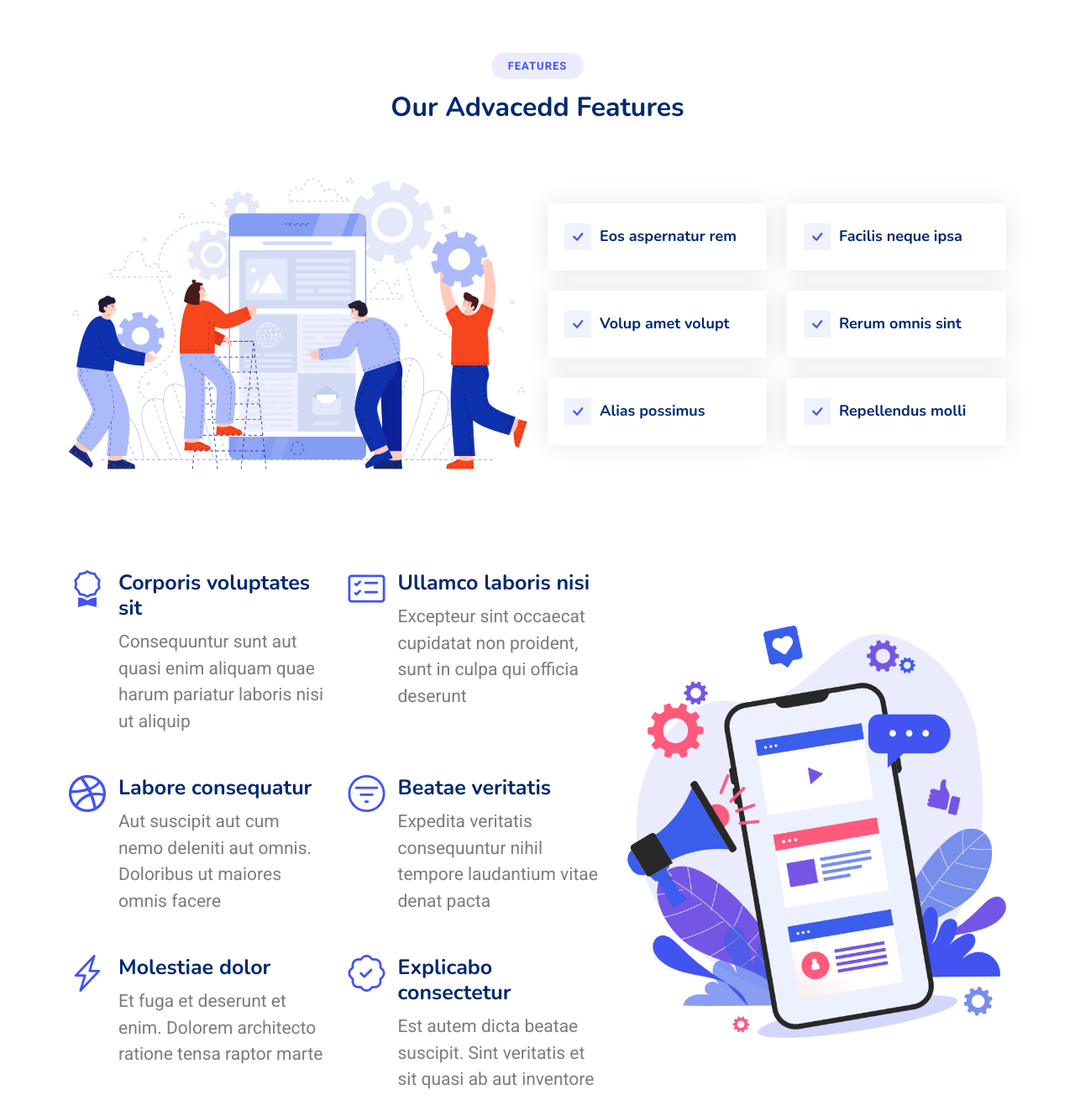
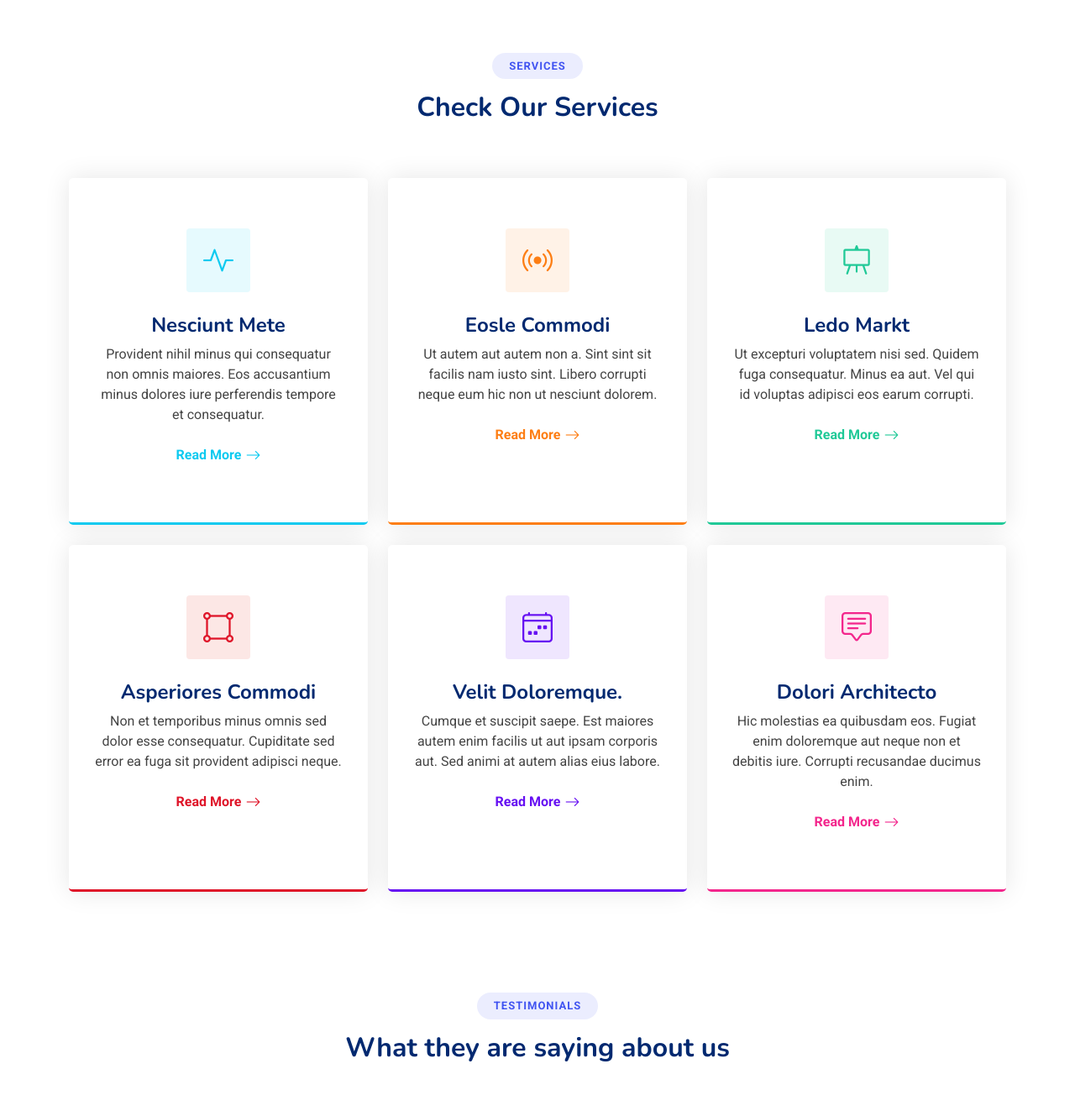
Before and after one commit to Zehiaelramos/odt, a plain HTML site: page index.html in a window 1280 px wide. Shown: the part 4958-6287 px from the top of the page at 84% size. Drawn offline with nearby package versions, Linux system fonts and the light colour scheme.

Commit message:
Remove features section

```diff
--- a/index.html
+++ b/index.html
@@ -518,165 +518,6 @@
     </section>
     <!-- /Stats Section -->
 
-    <!-- Features Section -->
-    <section id="features" class="features section">
-
-      <!-- Section Title -->
-      <div class="container section-title" data-aos="fade-up">
-        <h2>Features</h2>
-        <p>Our Advacedd Features<br></p>
-      </div>
-      <!-- End Section Title -->
-
-      <div class="container">
-
-        <div class="row gy-5">
-
-          <div class="col-xl-6" data-aos="zoom-out" data-aos-delay="100">
-            <img src="assets/img/features.png" class="img-fluid" alt="">
-          </div>
-
-          <div class="col-xl-6 d-flex">
-            <div class="row align-self-center gy-4">
-
-              <div class="col-md-6" data-aos="fade-up" data-aos-delay="200">
-                <div class="feature-box d-flex align-items-center">
-                  <i class="bi bi-check"></i>
-                  <h3>Eos aspernatur rem</h3>
-                </div>
-              </div>
-              <!-- End Feature Item -->
-
-              <div class="col-md-6" data-aos="fade-up" data-aos-delay="300">
-                <div class="feature-box d-flex align-items-center">
-                  <i class="bi bi-check"></i>
-                  <h3>Facilis neque ipsa</h3>
-                </div>
-              </div>
-              <!-- End Feature Item -->
-
-              <div class="col-md-6" data-aos="fade-up" data-aos-delay="400">
-                <div class="feature-box d-flex align-items-center">
-                  <i class="bi bi-check"></i>
-                  <h3>Volup amet volupt</h3>
-                </div>
-              </div>
-              <!-- End Feature Item -->
-
-              <div class="col-md-6" data-aos="fade-up" data-aos-delay="500">
-                <div class="feature-box d-flex align-items-center">
-                  <i class="bi bi-check"></i>
-                  <h3>Rerum omnis sint</h3>
-                </div>
-              </div>
-              <!-- End Feature Item -->
-
-              <div class="col-md-6" data-aos="fade-up" data-aos-delay="600">
-                <div class="feature-box d-flex align-items-center">
-                  <i class="bi bi-check"></i>
-                  <h3>Alias possimus</h3>
-                </div>
-              </div>
-              <!-- End Feature Item -->
-
-              <div class="col-md-6" data-aos="fade-up" data-aos-delay="700">
-                <div class="feature-box d-flex align-items-center">
-                  <i class="bi bi-check"></i>
-                  <h3>Repellendus molli</h3>
-                </div>
-              </div>
-              <!-- End Feature Item -->
-
-            </div>
-          </div>
-
-        </div>
-
-      </div>
-
-    </section>
-    <!-- /Features Section -->
-
-    <!-- Alt Features Section -->
-    <section id="alt-features" class="alt-features section">
-
-      <div class="container">
-
-        <div class="row gy-5">
-
-          <div class="col-xl-7 d-flex order-2 order-xl-1" data-aos="fade-up" data-aos-delay="200">
-
-            <div class="row align-self-center gy-5">
-
-              <div class="col-md-6 icon-box">
-                <i class="bi bi-award"></i>
-                <div>
-                  <h4>Corporis voluptates sit</h4>
-                  <p>Consequuntur sunt aut quasi enim aliquam quae harum pariatur laboris nisi ut aliquip</p>
-                </div>
-              </div>
-              <!-- End Feature Item -->
-
-              <div class="col-md-6 icon-box">
-                <i class="bi bi-card-checklist"></i>
-                <div>
-                  <h4>Ullamco laboris nisi</h4>
-                  <p>Excepteur sint occaecat cupidatat non proident, sunt in culpa qui officia deserunt</p>
-                </div>
-              </div>
-              <!-- End Feature Item -->
-
-              <div class="col-md-6 icon-box">
-                <i class="bi bi-dribbble"></i>
-                <div>
-                  <h4>Labore consequatur</h4>
-                  <p>Aut suscipit aut cum nemo deleniti aut omnis. Doloribus ut maiores omnis facere</p>
-                </div>
-              </div>
-              <!-- End Feature Item -->
-
-              <div class="col-md-6 icon-box">
-                <i class="bi bi-filter-circle"></i>
-                <div>
-                  <h4>Beatae veritatis</h4>
-                  <p>Expedita veritatis consequuntur nihil tempore laudantium vitae denat pacta</p>
-                </div>
-              </div>
-              <!-- End Feature Item -->
-
-              <div class="col-md-6 icon-box">
-                <i class="bi bi-lightning-charge"></i>
-                <div>
-                  <h4>Molestiae dolor</h4>
-                  <p>Et fuga et deserunt et enim. Dolorem architecto ratione tensa raptor marte</p>
-                </div>
-              </div>
-              <!-- End Feature Item -->
-
-              <div class="col-md-6 icon-box">
-                <i class="bi bi-patch-check"></i>
-                <div>
-                  <h4>Explicabo consectetur</h4>
-                  <p>Est autem dicta beatae suscipit. Sint veritatis et sit quasi ab aut inventore</p>
-                </div>
-              </div>
-              <!-- End Feature Item -->
-
-            </div>
-
-          </div>
-
-          <div class="col-xl-5 d-flex align-items-center order-1 order-xl-2" data-aos="fade-up" data-aos-delay="100">
-            <img src="assets/img/alt-features.png" class="img-fluid" alt="">
-          </div>
-
-        </div>
-
-      </div>
-
-    </section>
-    <!-- /Alt Features Section -->
-
 
     <!-- Services Section -->
     <section id="services" class="services section">
```
